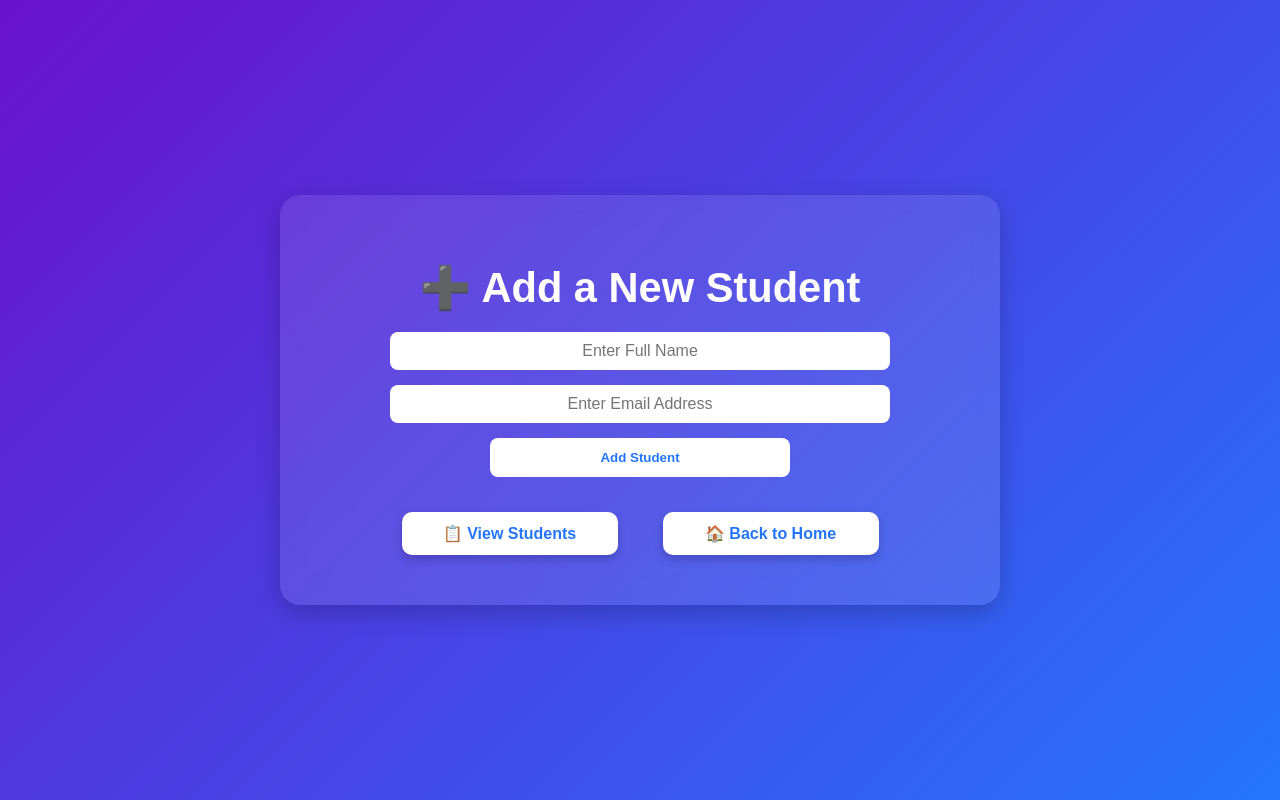
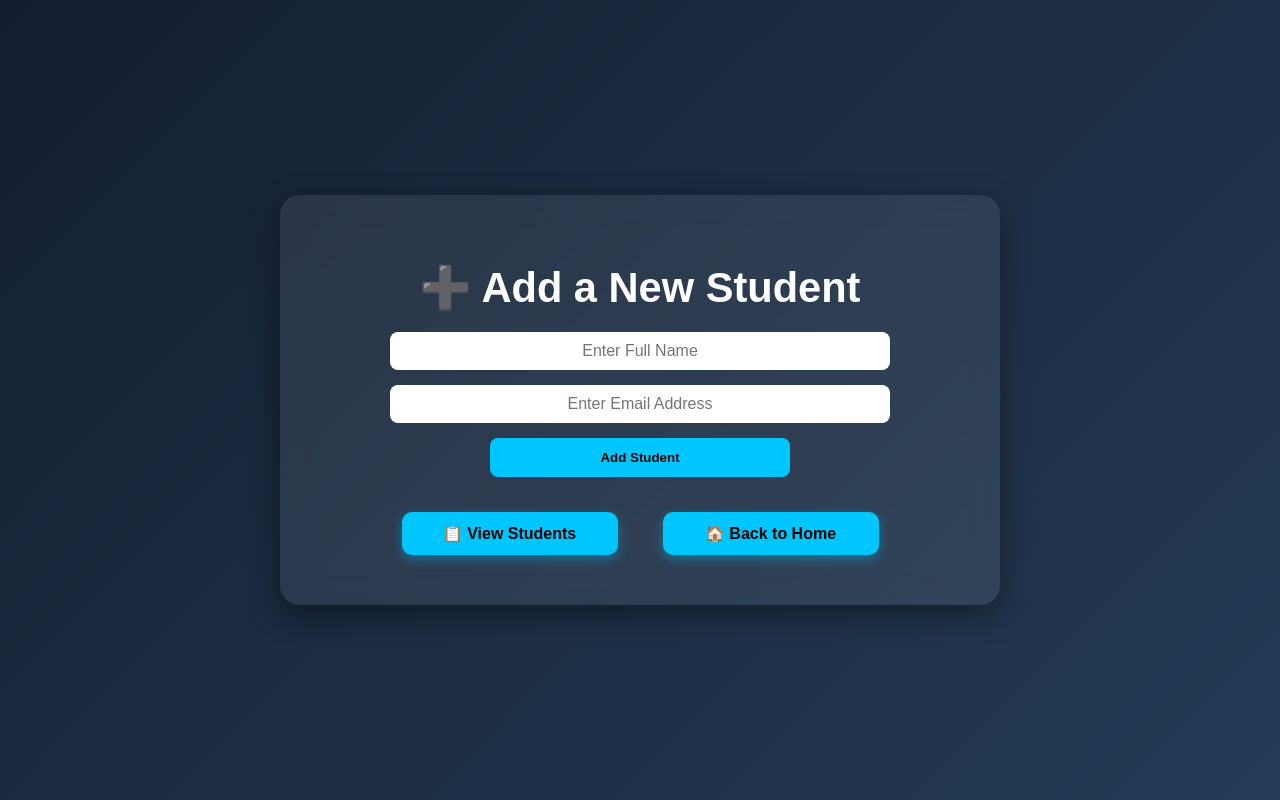
Before and after one commit to Ritesh12j/student-portal, a Flask app: page /add in a window 1280 px wide. Run offline with Flask 3, Linux system fonts and the light colour scheme.

Commit message:
Updated UI theme color

```diff
--- a/app/static/style.css
+++ b/app/static/style.css
@@ -2,7 +2,7 @@
 body {
   margin: 0;
   font-family: 'Poppins', sans-serif;
-  background: linear-gradient(135deg, #6a11cb 0%, #2575fc 100%);
+  background: linear-gradient(135deg, #141e30 0%, #243b55 100%);
   color: #fff;
   display: flex;
   justify-content: center;
@@ -14,11 +14,11 @@ body {
 
 /* ---------- Container ---------- */
 .container {
-  background: rgba(255, 255, 255, 0.1);
-  backdrop-filter: blur(12px);
+  background: rgba(255, 255, 255, 0.08);
+  backdrop-filter: blur(14px);
   border-radius: 20px;
   padding: 40px 60px;
-  box-shadow: 0 8px 25px rgba(0, 0, 0, 0.2);
+  box-shadow: 0 10px 30px rgba(0, 0, 0, 0.4);
   max-width: 600px;
   width: 90%;
   animation: fadeIn 1.2s ease-in-out;
@@ -28,20 +28,20 @@ body {
 h1 {
   font-size: 2.6rem;
   margin-bottom: 10px;
-  color: #fff;
+  color: #ffffff;
 }
 
 h3 {
   font-weight: 400;
-  color: #e2e2e2;
+  color: #cfcfcf;
   margin-bottom: 40px;
 }
 
 /* ---------- Buttons ---------- */
 button,
 a.button {
-  background: #fff;
-  color: #2575fc;
+  background: #00c6ff;
+  color: #000;
   border: none;
   padding: 12px 28px;
   margin: 10px;
@@ -50,25 +50,25 @@ a.button {
   font-weight: 600;
   cursor: pointer;
   transition: all 0.3s ease-in-out;
-  box-shadow: 0 4px 10px rgba(0, 0, 0, 0.2);
+  box-shadow: 0 4px 12px rgba(0, 198, 255, 0.4);
 }
 
 button:hover,
 a.button:hover {
-  background: #2575fc;
+  background: #0072ff;
   color: #fff;
   transform: scale(1.08);
-  box-shadow: 0 6px 18px rgba(0, 0, 0, 0.3);
+  box-shadow: 0 6px 20px rgba(0, 114, 255, 0.6);
 }
 
-/* ---------- Button Group (Fix Added Spacing) ---------- */
+/* ---------- Button Group ---------- */
 .form-buttons {
   display: flex;
   justify-content: center;
   align-items: center;
   flex-wrap: wrap;
-  gap: 25px; /* spacing between buttons */
-  margin-top: 25px; /* spacing from the form above */
+  gap: 25px;
+  margin-top: 25px;
 }
 
 .form-buttons a,
@@ -80,10 +80,10 @@ a.button:hover {
 /* ---------- Student Table ---------- */
 .table-container {
   margin-top: 40px;
-  background: rgba(255, 255, 255, 0.15);
+  background: rgba(255, 255, 255, 0.08);
   border-radius: 12px;
   padding: 20px;
-  box-shadow: 0 6px 15px rgba(0, 0, 0, 0.2);
+  box-shadow: 0 6px 18px rgba(0, 0, 0, 0.3);
 }
 
 table {
@@ -97,16 +97,16 @@ th, td {
 }
 
 th {
-  background: rgba(255, 255, 255, 0.2);
+  background: rgba(0, 198, 255, 0.2);
   color: #fff;
 }
 
 td {
-  background: rgba(255, 255, 255, 0.1);
+  background: rgba(255, 255, 255, 0.05);
 }
 
 tr:hover td {
-  background: rgba(255, 255, 255, 0.25);
+  background: rgba(0, 198, 255, 0.2);
   transition: 0.3s;
 }
 
@@ -133,8 +133,8 @@ input[type="email"] {
 input[type="submit"] {
   width: 50%;
   padding: 12px;
-  background: #fff;
-  color: #2575fc;
+  background: #00c6ff;
+  color: #000;
   font-weight: bold;
   border-radius: 8px;
   border: none;
@@ -143,7 +143,7 @@ input[type="submit"] {
 }
 
 input[type="submit"]:hover {
-  background: #2575fc;
+  background: #0072ff;
   color: #fff;
 }
 
```
